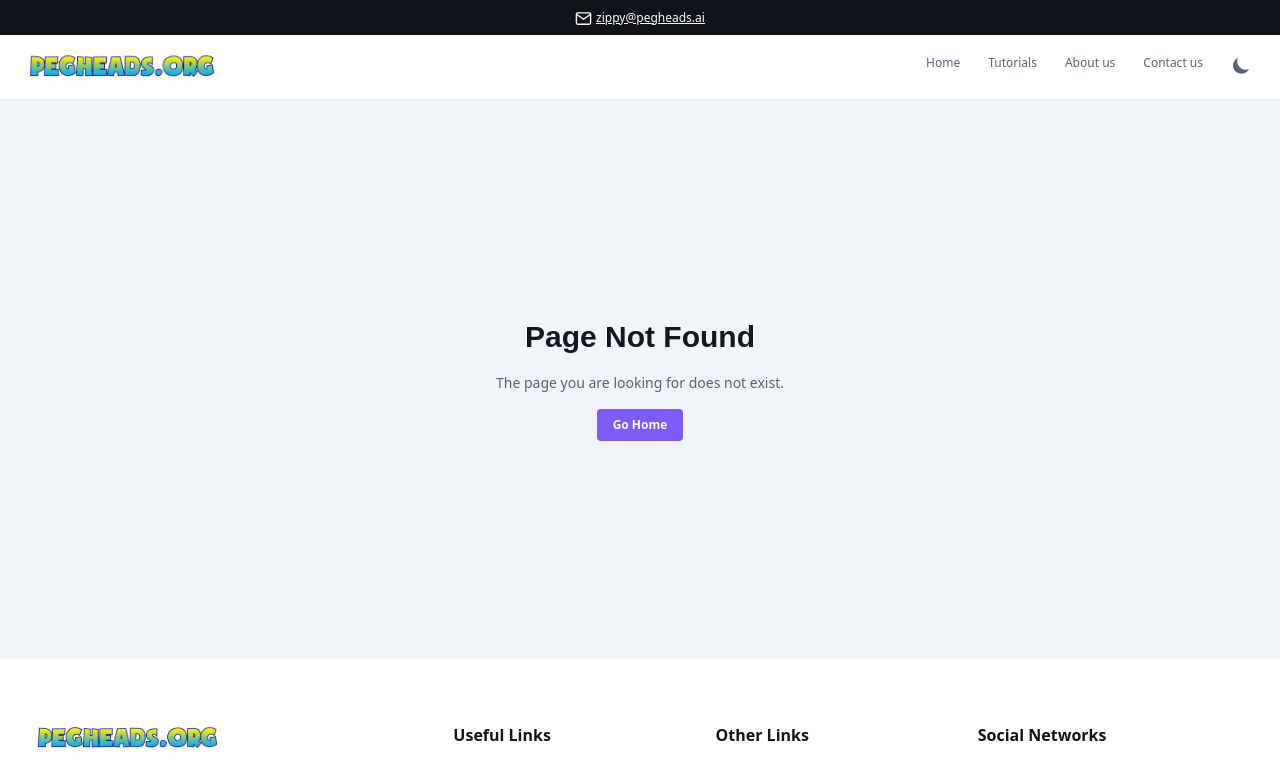
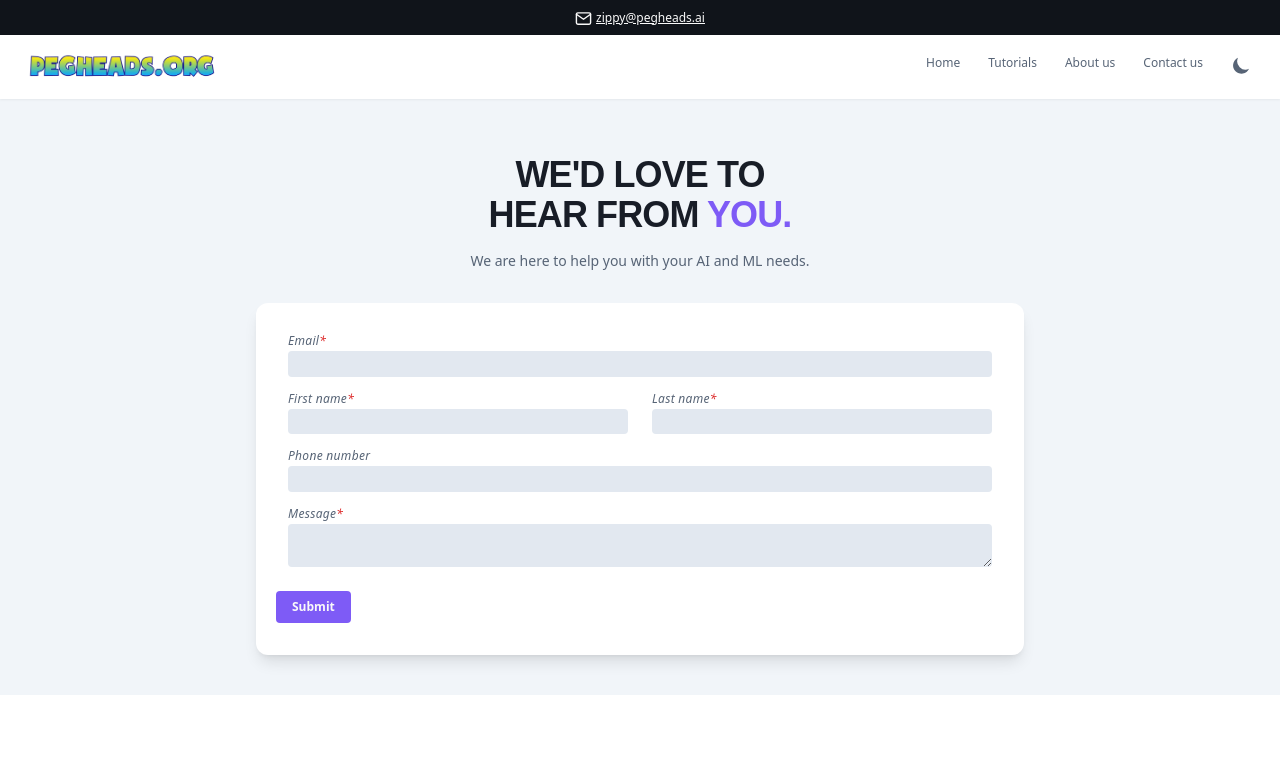
Before and after one commit to PegHeads-Inc/pegheads.org, a Next.js app: page /contact in a window 1280 px wide. Before the commit this address had no page. Shown: the top 759 px of the page. Built offline with nearby package versions, Linux system fonts and the light colour scheme.

Commit message:
added contact and thankyou page

```diff
--- /dev/null
+++ b/pages/contact.tsx
@@ -0,0 +1,80 @@
+/* eslint-disable @next/next/no-img-element */
+import SEO from '@/components/SEO';
+
+export default function Contact() {
+  return (
+    <>
+      <SEO title="Contact | PegHeads.org" />
+      <div className="bg-slate-100 dark:bg-black-900">
+        <div className="pt-14 pb-4">
+          <div className="flex flex-col items-center justify-center">
+            <h1 className="text-2xl leading-9 tracking-tight font-extrabold sm:text-4xl sm:leading-10 md:text-4xl md:leading-10 text-center text-black-700 dark:text-white font-poppins">WE&apos;D LOVE TO</h1>
+            <h1 className="text-2xl leading-9 tracking-tight font-extrabold sm:text-4xl sm:leading-10 md:text-4xl md:leading-10 text-center text-black-700 dark:text-white font-poppins">HEAR FROM <span className="text-purple-200"> YOU.</span></h1>
+            <p className="my-4 max-w text-center text-sm dark:text-gray-500 text-gray-900">
+              We are here to help you with your AI and ML needs.
+            </p>
+          </div>
+        </div>
+
+        <div className="pb-10">
+          <div className="bg-white dark:bg-black-800 max-w-sm mx-auto rounded-xl shadow-lg overflow-hidden md:max-w-3xl py-6">
+            <div className="flex flex-col items-center justify-center ">
+              <form action="https://formsubmit.co/zippy@pegheads.ai" method="POST" className="w-full px-8 justify-center items-center">
+                <input type="hidden" name="_cc" value="devincapriola@gmail.com"/>
+                <input type="hidden" name="_cc" value="jcapriola@gmail.com"/>
+                <input type="hidden" name="_cc" value="gavincapriola@gmail.com"/>
+                <input type="hidden" name="_subject" value="New submission from PegHeads.org!"/>
+                <input type="hidden" name="_next" value="/thankyou" />
+                <input type="hidden" name="_captcha" value="true" />
+
+                <div className="flex flex-wrap -mx-3">
+                  <div className="w-full px-3">
+                    <label className="tracking-wide dark:text-gray-500 text-gray-900 text-xs font-normal mb-2 italic">
+                      Email<span className="text-red-600">*</span>
+                    </label>
+                    <input className="appearance-none block w-full bg-gray-300 dark:bg-black-700 dark:text-gray-400 text-sm rounded py-1 px-2 mb-2 leading-tight focus:outline-none" type="email" name="email" required />
+                  </div>
+                </div>
+                <div className="flex flex-wrap -mx-3">
+                  <div className="w-full md:w-1/2 px-3 md:mb-0">
+                    <label className="tracking-wide dark:text-gray-500 text-gray-900 text-xs font-normal mb-2 italic">
+                      First name<span className="text-red-600">*</span>
+                    </label>
+                    <input className="appearance-none block w-full bg-gray-300 dark:bg-black-700 dark:text-gray-400 text-sm rounded py-1 px-2 mb-2 leading-tight focus:outline-none" type="text" name="firstName" required />
+                  </div>
+                  <div className="w-full md:w-1/2 px-3">
+                    <label className="tracking-wide dark:text-gray-500 text-gray-900 text-xs font-normal mb-2 italic">
+                      Last name<span className="text-red-600">*</span>
+                    </label>
+                    <input className="appearance-none block w-full bg-gray-300 dark:bg-black-700 dark:text-gray-400 text-sm rounded py-1 px-2 mb-2 leading-tight focus:outline-none"  type="text" name="lastName" required />
+                  </div>
+                </div>
+                <div className="flex flex-wrap -mx-3">
+                  <div className="w-full px-3">
+                    <label className="tracking-wide dark:text-gray-500 text-gray-900 text-xs font-normal mb-2 italic">
+                      Phone number
+                    </label>
+                    <input className="appearance-none block w-full bg-gray-300 dark:bg-black-700 dark:text-gray-400 text-sm rounded py-1 px-2 mb-2 leading-tight focus:outline-none" type="text" name="phoneNumber" />
+                  </div>
+                </div>
+
+                <div className="flex flex-wrap -mx-3 mb-4">
+                  <div className="w-full px-3">
+                    <label className="tracking-wide dark:text-gray-500 text-gray-900 text-xs font-normal mb-2 italic">
+                      Message<span className="text-red-600">*</span>
+                    </label>
+                    <textarea className="appearance-none block w-full bg-gray-300 dark:bg-black-700 dark:text-gray-400 text-sm rounded py-1 px-2 mb-2 leading-tight focus:outline-none" name="message" required />
+                  </div>
+                </div>
+
+                <div className="flex flex-wrap -mx-3 mb-2">
+                  <button type="submit" className="py-2 px-4 rounded font-bold bg-purple-200 text-xs text-gray-200">Submit</button>
+                </div>
+              </form>
+            </div>
+          </div>
+        </div>
+      </div>
+    </>
+  );
+}
--- /dev/null
+++ b/pages/thankyou.tsx
@@ -0,0 +1,35 @@
+/* eslint-disable @next/next/no-img-element */
+import Link from "next/link";
+import SEO from '@/components/SEO';
+
+export default function thankyou() {
+  return (
+    <>
+      <SEO title="Thank You | PegHeads.org" />
+      <div className="bg-slate-100 dark:bg-black-900 mx-auto px-5 sm:px-10 md:px-10 lg:px-30">
+        <div className="flex flex-col items-center justify-center h-[70vh]">
+          <div className="mb-4 text-center">
+            <svg xmlns="http://www.w3.org/2000/svg" width="60"  height="60"  fill="currentColor"  className="mx-auto text-center text-green-500" viewBox="0 0 16 16">
+              <path d="M8 15A7 7 0 1 1 8 1a7 7 0 0 1 0 14zm0 1A8 8 0 1 0 8 0a8 8 0 0 0 0 16z"/>
+              <path d="M10.97 4.97a.235.235 0 0 0-.02.022L7.477 9.417 5.384 7.323a.75.75 0 0 0-1.06 1.06L6.97 11.03a.75.75 0 0 0 1.079-.02l3.992-4.99a.75.75 0 0 0-1.071-1.05z"/>
+            </svg>
+          </div>
+
+          <div className="text-center">
+            <h1 className="text-4xl font-extrabold leading-9 tracking-tight text-black-700 dark:text-white sm:text-4xl sm:leading-10 md:text-4xl md:leading-10">
+              Thank You!
+            </h1>
+            <p className="my-4 max-w text-center text-gray-900 dark:text-gray-400">We will get back to you shortly.</p>
+            <div className="flex flex-wrap">
+              <div className="mx-auto">
+                <button className="py-2 px-4 rounded font-bold bg-purple-200 text-xs text-gray-200 ">
+                  <Link href="/">Go Home</Link>
+                </button>
+              </div>
+            </div>
+          </div>
+        </div>
+      </div>
+    </>
+  );
+}
```
